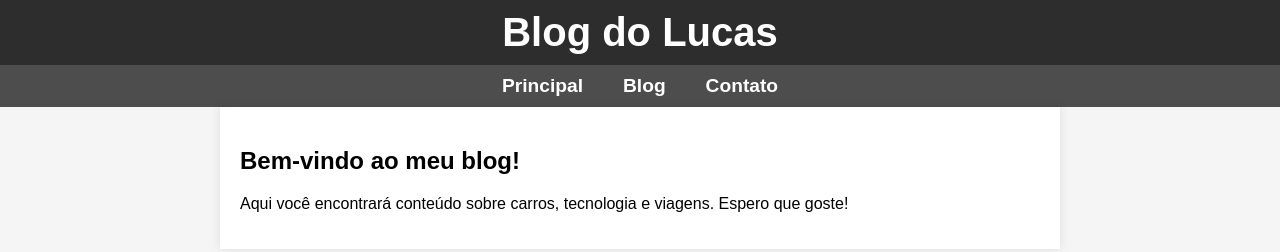
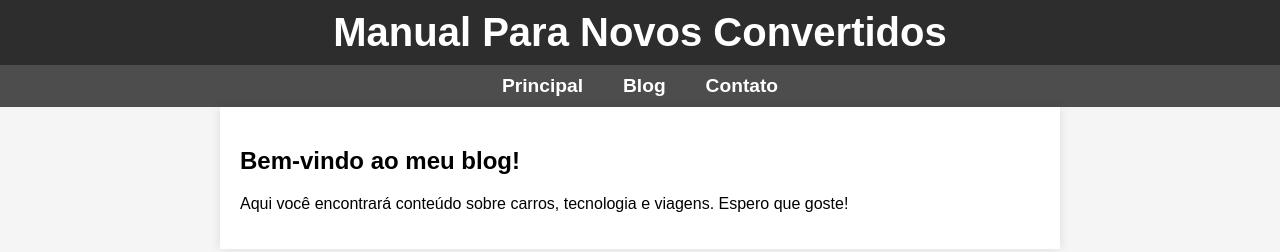
Before and after one commit to jovenconquista/mpnc, a plain HTML site: page index.html in a window 1280 px wide. Drawn offline with Linux system fonts and the light colour scheme.

Commit message:
index-mpnc

```diff
--- a/index.html
+++ b/index.html
@@ -56,7 +56,7 @@
 </head>
 <body>
   <header>
-    <h1>Blog do Lucas</h1>
+    <h1>Manual Para Novos Convertidos</h1>
   </header>
   <nav>
     <ul>
```
